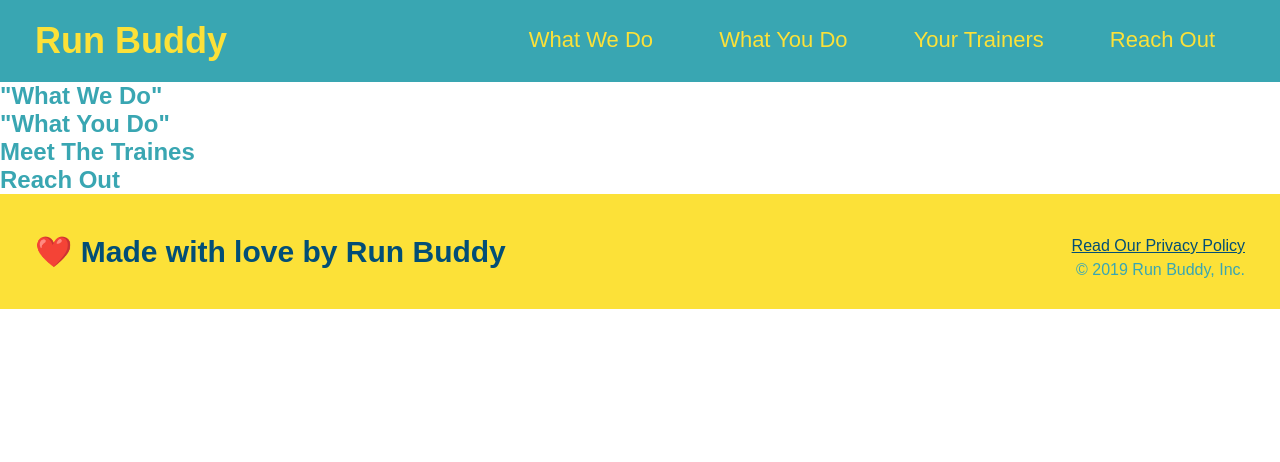
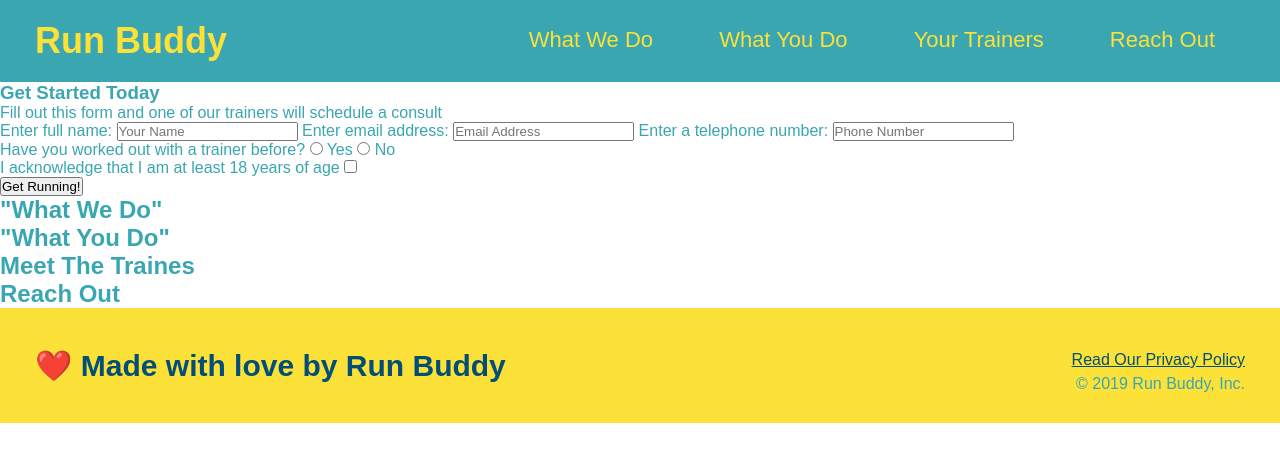
Before and after one commit to Bradkeller2117/Run-Buddy, a plain HTML site: page index.html in a window 1280 px wide. Drawn offline with Linux system fonts and the light colour scheme.

Commit message:
input type

```diff
--- a/index.html
+++ b/index.html
@@ -34,7 +34,40 @@
    </header>
 
 
-    <section></section>
+    <section>
+        <div>
+            <h3> Get Started Today</h3>
+            <p>Fill out this form and one of our trainers will schedule a consult</p>
+            <form>
+                <label for="name">Enter full name:</label>
+                <input type="text" placeholder="Your Name" name="name" id="name" />
+
+                <label for="email">Enter email address:</label>
+                <input type="text" placeholder="Email Address" name="email" id="email" />
+
+                <label for="phone"> Enter a telephone number:</label>
+                <input type="text" placeholder="Phone Number" name="phone" id="phone" />
+                <p>
+                    Have you worked out with a trainer before?
+                    <input type="radio" name="traner-confirm" id="trainer-yes" />
+                    <label for="trainer-yes">Yes</label>
+
+                    <input type="radio" name="trainer-confirm" id="trainer-no" />
+                    <label for="trainer-no">No</label>
+                </p>
+                <p>
+                    <label for="checkbox">
+                        I acknowledge that I am at least 18 years of age
+                    </label>
+                    <input type="checkbox" name="age-confirm" id="checkbox" />
+                </p>
+                <button type="submit">
+                    Get Running!
+                </button>
+            </form>
+        </div>
+    </section>
+
 
     <section>
         <h2>"What We Do"</h2>
```
